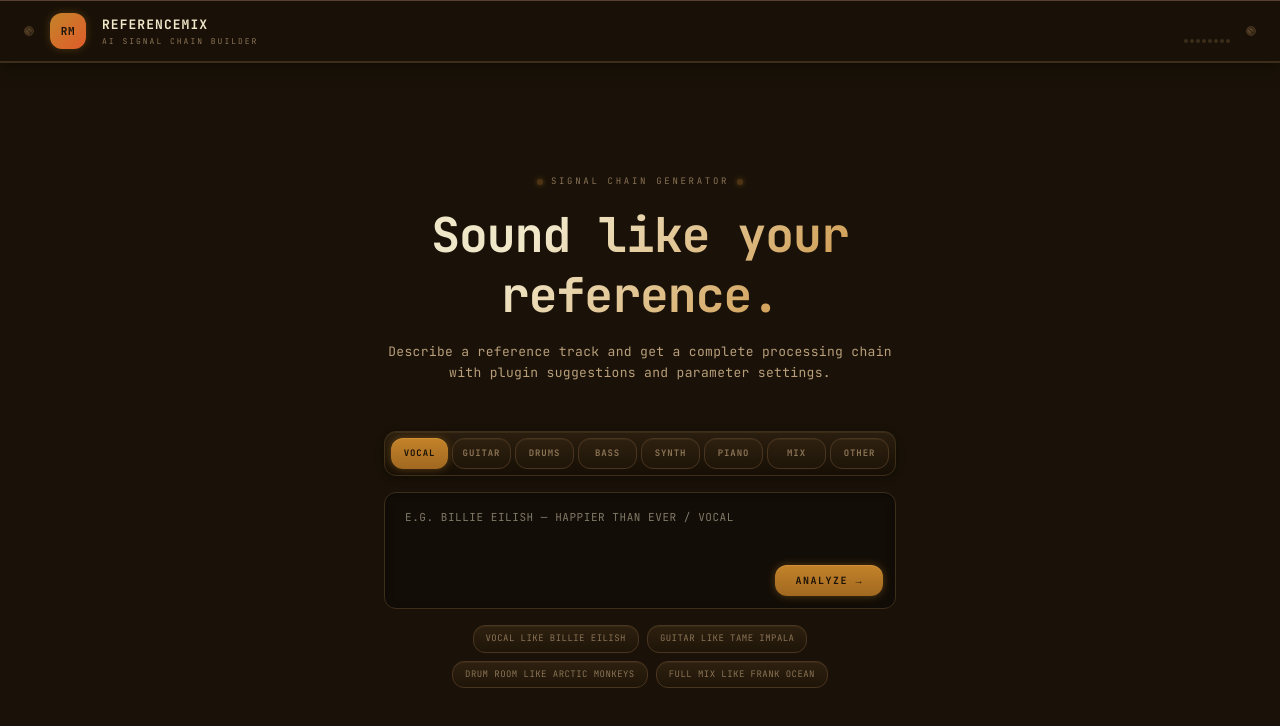
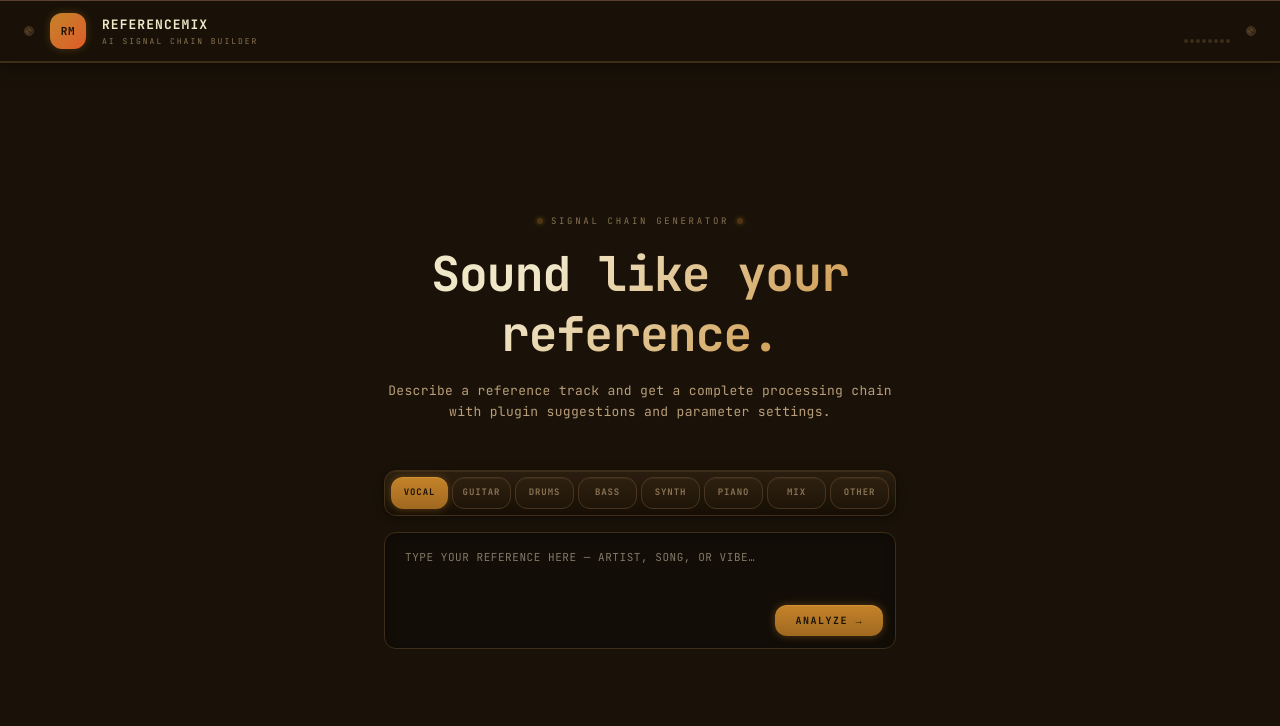
Before and after one commit to danihadani/referencemix, a React (Vite) app: page / in a window 1280 px wide. Shown: the top 726 px of the page. Built offline with nearby package versions, Linux system fonts and the light colour scheme.

Commit message:
Remove song examples, simplify placeholder

```diff
--- a/src/pages/Home.jsx
+++ b/src/pages/Home.jsx
@@ -1,12 +1,6 @@
 import { useState } from 'react';
 import VUMeter from '../components/VUMeter';
 
-const EXAMPLES = [
-  { label: 'Vocal like Billie Eilish', query: 'Billie Eilish — Happier Than Ever', type: 'vocal' },
-  { label: 'Guitar like Tame Impala', query: 'Tame Impala — The Less I Know The Better', type: 'guitar' },
-  { label: 'Drum room like Arctic Monkeys', query: 'Arctic Monkeys AM', type: 'drums' },
-  { label: 'Full mix like Frank Ocean', query: 'Frank Ocean — Blonde', type: 'mix' },
-];
 
 const SOURCE_TYPES = ['vocal', 'guitar', 'drums', 'bass', 'synth', 'piano', 'mix', 'other'];
 
@@ -146,7 +140,7 @@ export default function Home({ onAnalyze, error, saved, onOpenSaved }) {
               onKeyDown={(e) => {
                 if (e.key === 'Enter' && !e.shiftKey) { e.preventDefault(); handleSubmit(); }
               }}
-              placeholder={`E.G. BILLIE EILISH — HAPPIER THAN EVER / ${sourceType.toUpperCase()}`}
+              placeholder="TYPE YOUR REFERENCE HERE — ARTIST, SONG, OR VIBE…"
               rows={2}
               className="w-full bg-transparent text-[11px] resize-none outline-none px-5 pt-4 pb-14 leading-relaxed tracking-wider"
               style={{ color: '#f0e6c8', fontFamily: "'JetBrains Mono', monospace" }}
@@ -160,22 +154,6 @@ export default function Home({ onAnalyze, error, saved, onOpenSaved }) {
           </div>
         </form>
 
-        {/* Example chips */}
-        <div className="flex flex-wrap gap-2 mt-4 justify-center max-w-lg">
-          {EXAMPLES.map((ex) => (
-            <button
-              key={ex.label}
-              onClick={() => { setQuery(ex.query); setSourceType(ex.type); }}
-              className="hw-button text-[9px] px-3 py-1.5 rounded-xl tracking-wider uppercase"
-              style={{ color: '#8a7355' }}
-              onMouseEnter={e => e.currentTarget.style.color = '#c4832a'}
-              onMouseLeave={e => e.currentTarget.style.color = '#8a7355'}
-            >
-              {ex.label}
-            </button>
-          ))}
-        </div>
-
         {error && (
           <div className="mt-4 px-4 py-3 rounded-xl text-[10px] border max-w-lg text-center tracking-wider" style={{ color: '#e05c2a', borderColor: 'rgba(224,92,42,0.2)', background: 'rgba(224,92,42,0.06)' }}>
             {error}
```
